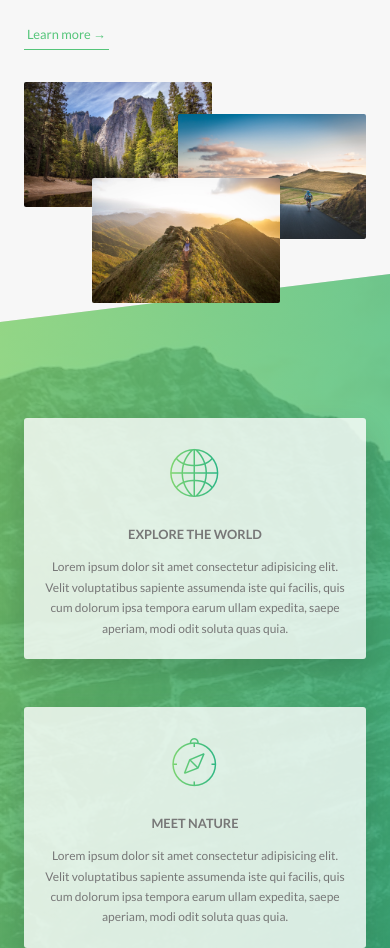
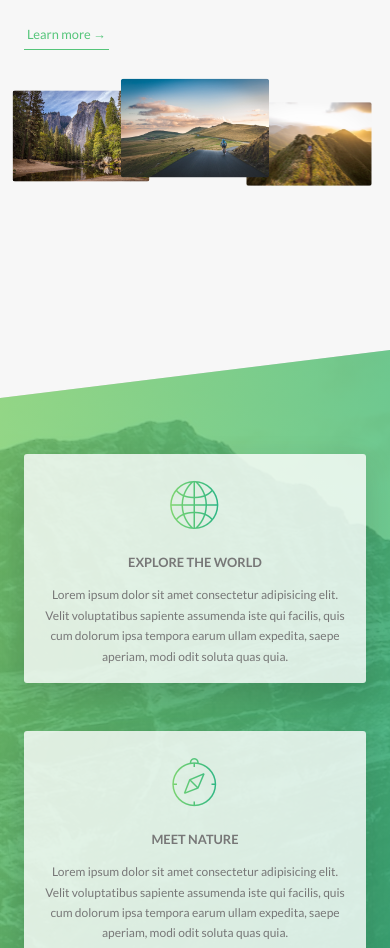
Before and after one commit to msynko/Natours, a website: page starter/index.html in a window 390 px wide. Shown: the part 1285-2233 px from the top of the page. Drawn offline with Linux system fonts and the light colour scheme.

Commit message:
responsivness

```diff
--- a/starter/sass/components/_card.scss
+++ b/starter/sass/components/_card.scss
@@ -156,4 +156,58 @@
         font-size: 6rem;
         font-weight: 100;
     }
+
+
+
+
+    @include respond(tab-port) {
+        height: auto;
+        border-radius: 3px;
+        background-color: $color-white;
+        box-shadow: 0 1.5rem 4rem rgba($color-black, .15);
+
+
+        &__side {
+            height: auto;
+            position: relative;
+            font-size: 2rem;
+            box-shadow: none;
+
+            &--back {
+                transform: rotateY(0);
+                clip-path: polygon(0 15%, 100% 0, 100% 100%, 0% 100%);
+            }
+        }
+
+
+        &:hover &__side--front {
+            transform: rotateY(0);
+        }
+
+        &__details {
+            padding: 1rem 3rem;
+        }
+
+        //front-side styling
+        &__cta {
+            position: relative;
+            top: 0%;
+            left: 0%;
+            transform: translate(0);
+            width: 100%;
+            padding: 7rem 4rem 4rem 4rem;
+
+
+        }
+
+        &__price-box {
+            margin-bottom: 3rem;
+        }
+
+        &__price-value {
+            font-size: 6rem;
+
+        }
+    }
+
 }
--- a/starter/sass/components/_composition.scss
+++ b/starter/sass/components/_composition.scss
@@ -10,27 +10,50 @@
         transition: all .2s;
         outline-offset: 2rem;
 
+        @include respond(tab-port) {
+            float: left;
+            position: relative;
+            width: 33.333333%;
+            box-shadow: 0 1.5rem 3rem color($color-black, .2);
+        }
+
         &--p1 {
             left: 0;
             top: -2rem;
+
+            @include respond(tab-port) {
+                top: 0;
+                transform: scale(1.2);
+            }
         }
 
         &--p2 {
             right: 0;
             top: 2rem;
+
+            @include respond(tab-port) {
+                top: -1rem;
+                transform: scale(1.3);
+                z-index: 50;
+            }
         }
 
         &--p3 {
             left: 20%;
             top: 10rem;
 
+            @include respond(tab-port) {
+                top: 1rem;
+                left: 0;
+                transform: scale(1.1);
+            }
         }
 
         &:hover {
             outline: 1.5rem solid $color-primary;
             transform: scale(1.05) translateY(-.95);
             box-shadow: 0 2.5rem 4rem rgba($color-black, .5);
-            z-index: 2;
+            z-index: 200;
 
         }
     }
--- a/starter/sass/components/_feature-box.scss
+++ b/starter/sass/components/_feature-box.scss
@@ -1,5 +1,5 @@
-.feature-box{
-background-color:  rgba($color-white, 0.8);
+.feature-box {
+    background-color: rgba($color-white, 0.8);
     font-size: 1.5rem;
     padding: 2.5rem;
     text-align: center;
@@ -7,7 +7,12 @@ border-radius: 3px;
     box-shadow: 0 1.5rem 4rem rgba($color-black, .15);
     transition: transform .3s;
 
-    &__icon{
+    @include respond(tab-port) {
+        padding: 2rem;
+
+    }
+
+    &__icon {
         font-size: 6rem;
         margin-bottom: .5rem;
         display: inline-block;
@@ -16,14 +21,16 @@ transition: transform .3s;
         color: transparent;
         transition: all .2s;
         letter-spacing: .2rem;
+
+        @include respond(tab-port) {
+            margin-bottom: 0;
+
+        }
     }
 
-    &:hover{
+    &:hover {
         transform: translateY(-1.5rem) scale(1.03);
     }
 
-    &__text{
-
-
+    &__text {}
 }
-}
--- a/starter/sass/components/_form.scss
+++ b/starter/sass/components/_form.scss
@@ -15,6 +15,11 @@
         border-bottom: 3px solid transparent;
         width: 90%;
         display: block;
+
+        @include respond (tab-port) {
+            width: 100%;
+
+        }
 
         &:focus {
             outline: none;
@@ -51,6 +56,11 @@
     &__radio-group {
         width: 49%;
         display: inline-block;
+
+        @include respond (tab-port) {
+            width: 100%;
+            margin-bottom: 2rem;
+        }
     }
 
     &__radio-label {
--- a/starter/sass/components/_popup.scss
+++ b/starter/sass/components/_popup.scss
@@ -52,11 +52,14 @@
         transform: traslate(-50%, -50%) scale(0.5);
         transition: all .4s .2s;
 
+
+
     }
 
     &__left {
         width: 33.3333333%;
         display: table-cell;
+
 
     }
 
@@ -65,6 +68,9 @@
         display: table-cell;
         vertical-align: middle;
         padding: 3rem 5rem;
+
+
+
     }
 
     &__img {
--- a/starter/sass/components/_story.scss
+++ b/starter/sass/components/_story.scss
@@ -8,6 +8,18 @@
     padding-left: 9rem;
     font-size: $default-font-size;
     transform: skewX(-12deg);
+
+    @include respond(tab-port) {
+        width: 100%;
+        padding: 4rem;
+        padding-left: 7rem;
+
+    }
+
+    @include respond(phone) {
+        transform: skewX(0);
+
+    }
 
     // &>* {
     //     transform: skewX(12deg);
@@ -25,6 +37,11 @@
         position: relative;
         overflow: hidden;
 
+        @include respond(phone) {
+            transform: translateX(-4rem) skewX(0);
+
+        }
+
     }
 
     &__img {
@@ -36,6 +53,11 @@
 
     &__text {
         transform: skewX(12deg);
+
+        @include respond(phone) {
+            transform: skewX(0);
+
+        }
     }
 
     &__caption {
--- a/starter/sass/layout/_footer.scss
+++ b/starter/sass/layout/_footer.scss
@@ -11,7 +11,7 @@
         margin-bottom: 8rem;
 
         @include respond(tab-port) {
-            margin-bottom: 4rem;
+            margin-bottom: 6rem;
         }
 
     }
--- a/starter/sass/pages/_home.scss
+++ b/starter/sass/pages/_home.scss
@@ -24,7 +24,7 @@
     }
 
     @include respond(tab-port) {
-        padding: 15rem 0;
+        padding: 10rem 0;
     }
 }
 
@@ -70,9 +70,43 @@
     border-radius: 3px;
     box-shadow: 0 1.5rem 4rem rgba($color-black, .15);
 
+
+
+    @include respond(tab-land) {
+        background-image: linear-gradient(105deg,
+                rgba($color-white, .9) 0%,
+                rgba($color-white, .9) 65%,
+                transparent 65%),
+            url(../img/nat-10.jpg);
+        background-size: cover;
+
+    }
+
+    @include respond(tab-port) {
+        background-image: linear-gradient(to right,
+                rgba($color-white, .9) 0%,
+                rgba($color-white, .9) 100%),
+            url(../img/nat-10.jpg);
+
+        background-size: cover;
+
+    }
+
+
+
     &__form {
         width: 50%;
+
+
+        @include respond(tab-land) {
+            width: 65%;
+        }
+
         padding: 6rem;
+
+        @include respond(tab-port) {
+            width: 100%;
+        }
     }
 
 }
```
Also changed, not shown: starter/css/style.css. Lines whose indentation alone changed are shown as unchanged.
